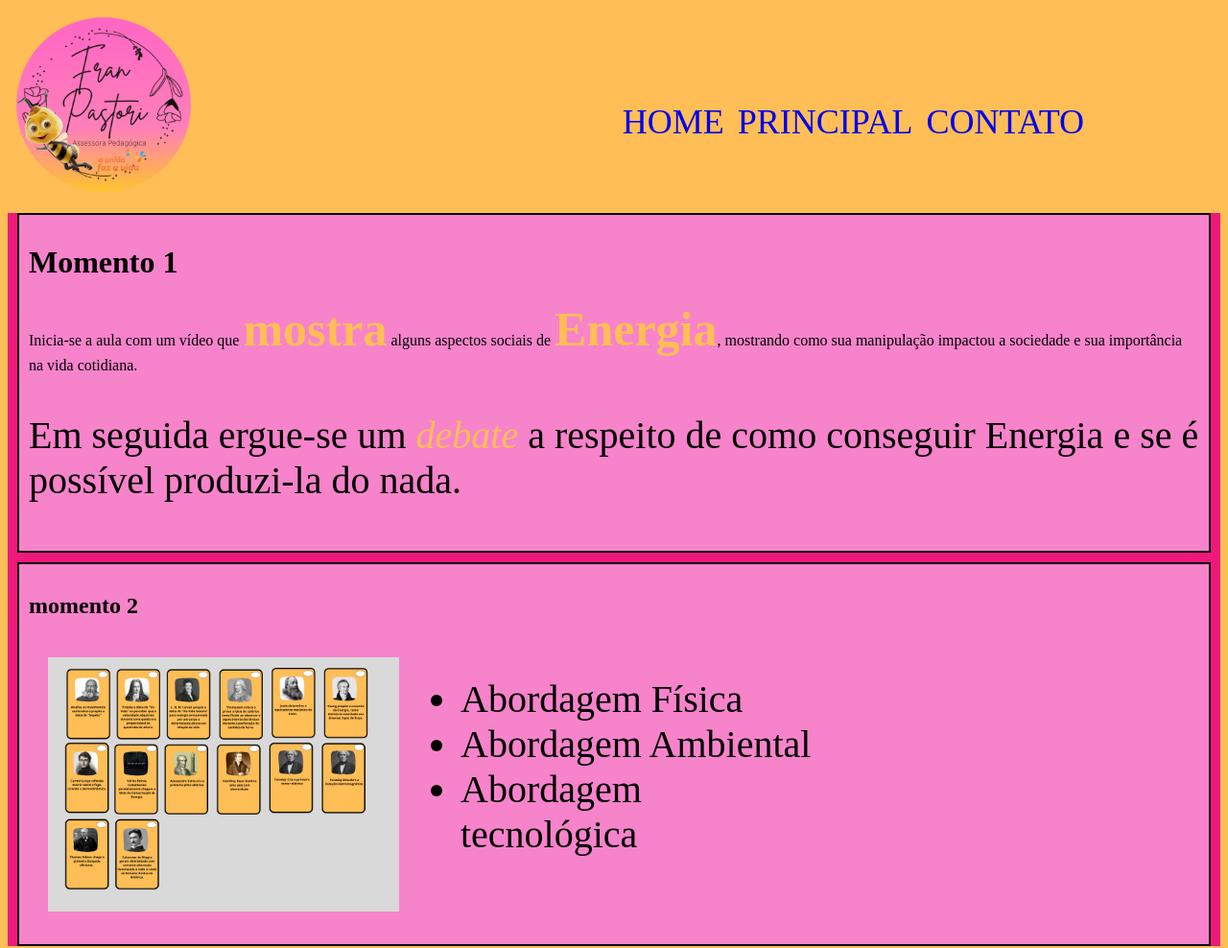
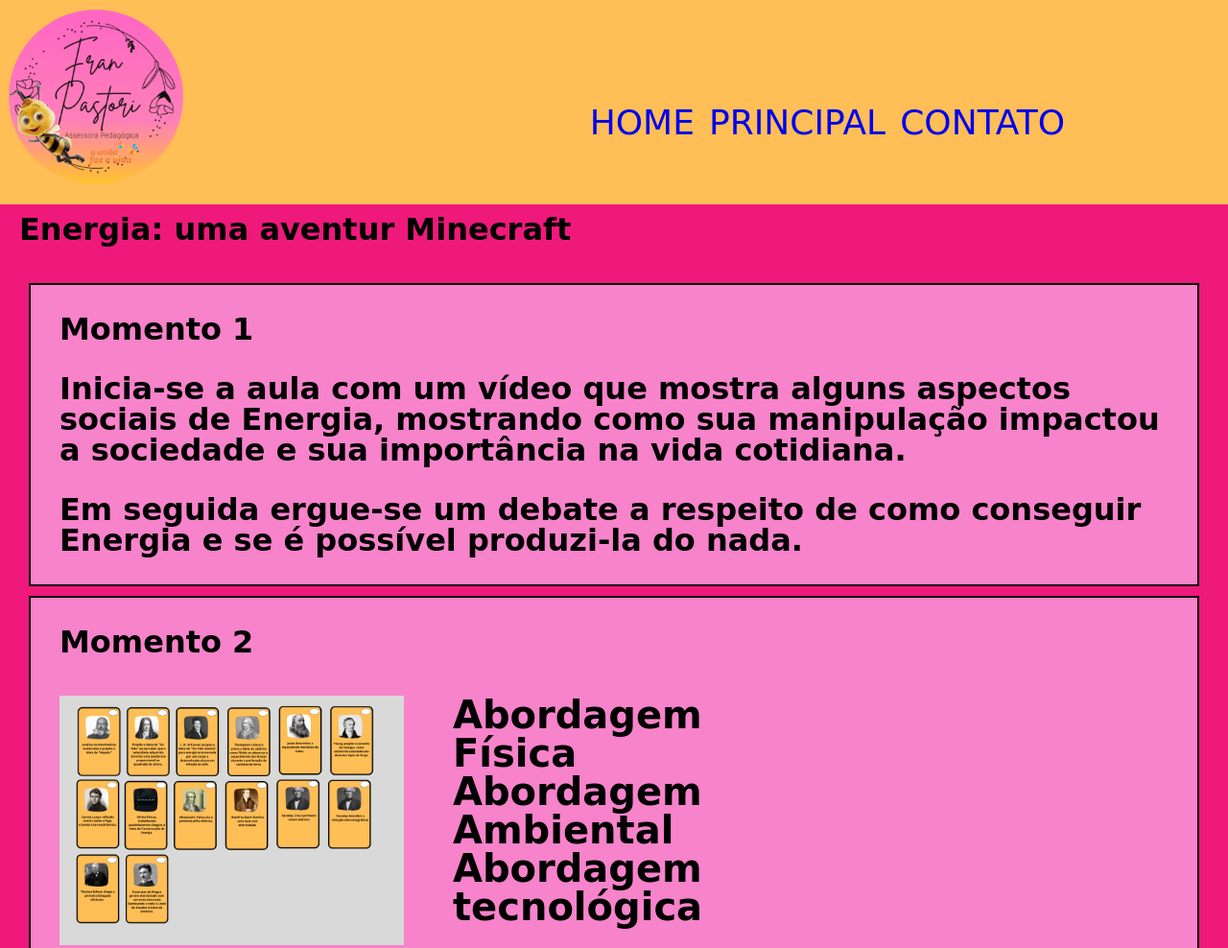
Before and after one commit to FranPastori/GEProgramacaoEMTurmaF, a plain HTML site: page index.html in a window 1280 px wide. Shown: the top 988 px of the page at 96% size. Drawn offline with Linux system fonts and the light colour scheme; a web font is replaced by a local one.

Commit message:
Add files via upload

```diff
--- a/index.html
+++ b/index.html
@@ -2,7 +2,11 @@
 <html>
 <head>
 	<title>Energia: uma aventur Minecraft</title>
+	<link rel="stylesheet" type="text/css" href="reset.css">
 	<link rel="stylesheet" type="text/css" href="style.css">
+	<link rel="preconnect" href="https://fonts.googleapis.com">
+	<link rel="preconnect" href="https://fonts.gstatic.com" crossorigin>
+	<link href="https://fonts.googleapis.com/css2?family=Marhey:wght@300&display=swap" rel="stylesheet">
 </head>
 <body>
 	<header>
@@ -18,15 +22,16 @@
 
 	</header>
 	<main>
+		<h1>Energia: uma aventur Minecraft<h1>
 		<div class= "momentos">
-			<h1>Momento 1</h1>
+			<h2>Momento 1</h2>
 
-			<p>Inicia-se a aula com um vídeo que <b>mostra</b> alguns aspectos sociais de <b>Energia</b>, mostrando como sua manipulação impactou a sociedade e sua importância na vida cotidiana.</p>
-			<p id="paragrafodiferente">Em seguida ergue-se um <i>debate</i> a respeito de como conseguir Energia e se é possível produzi-la do nada.</p>
+			<p>Inicia-se a aula com um vídeo que mostra alguns aspectos sociais de Energia, mostrando como sua manipulação impactou a sociedade e sua importância na vida cotidiana.</p>
+			<p>Em seguida ergue-se um debate a respeito de como conseguir Energia e se é possível produzi-la do nada.</p>
 		</div>
 		<div class= "momentos">
 
-			<h2> momento 2 </h2>
+			<h2> Momento 2 </h2>
 			<img class="imagemlateral" src="linhaDoTempo.png" alt="linha do tempo energia">
 			<ul class="lista">
 				<li>Abordagem Física</li>
--- /dev/null
+++ b/reset.css
@@ -0,0 +1,48 @@
+/* http://meyerweb.com/eric/tools/css/reset/
+   v2.0 | 20110126
+   License: none (public domain)
+*/
+
+html, body, div, span, applet, object, iframe,
+h1, h2, h3, h4, h5, h6, p, blockquote, pre,
+a, abbr, acronym, address, big, cite, code,
+del, dfn, em, img, ins, kbd, q, s, samp,
+small, strike, strong, sub, sup, tt, var,
+b, u, i, center,
+dl, dt, dd, ol, ul, li,
+fieldset, form, label, legend,
+table, caption, tbody, tfoot, thead, tr, th, td,
+article, aside, canvas, details, embed,
+figure, figcaption, footer, header, hgroup,
+menu, nav, output, ruby, section, summary,
+time, mark, audio, video {
+	margin: 0;
+	padding: 0;
+	border: 0;
+	font-size: 100%;
+	font: inherit;
+	vertical-align: baseline;
+}
+/* HTML5 display-role reset for older browsers */
+article, aside, details, figcaption, figure,
+footer, header, hgroup, menu, nav, section {
+	display: block;
+}
+body {
+	line-height: 1;
+}
+ol, ul {
+	list-style: none;
+}
+blockquote, q {
+	quotes: none;
+}
+blockquote:before, blockquote:after,
+q:before, q:after {
+	content: '';
+	content: none;
+}
+table {
+	border-collapse: collapse;
+	border-spacing: 0;
+}
--- a/style.css
+++ b/style.css
@@ -1,11 +1,30 @@
 body {
     background-color: #FFBE56;
+    font-family: 'Marhey', cursive;
 
 }
 
 header{
      background-color: #FFBE56;
 }
+
+h1,h2,h3,h4,h5,h6,p,ul{
+    padding: 10px;
+    margin:  10px;
+
+}
+body h2 {
+
+font-size: 1em;
+font-weight: bold;
+font-family: 'Marhey', cursive;
+}
+
+ h1 {
+font-size: 32px;
+font-weight: bolder;
+}
+
 .logo{
     width: 200px;
     height: 200px;
@@ -43,21 +62,6 @@ main {
     background-color: rgb(239,25,123);
 }
 
-
-h1 { color:black;
-    font: size 50px;
-}
-b {
-	color: #FFBE56;
-	font-size: 50px ;
-}
-
-#paragrafodiferente {
-    font-size: 40px;
-}
-
-i { color:#FFBE56;
- }
 footer {
    background-color: #FFBE56;
 }
```
Also changed, not shown: contato.html (+20 -0 lines), principal.html (+20 -0 lines).
